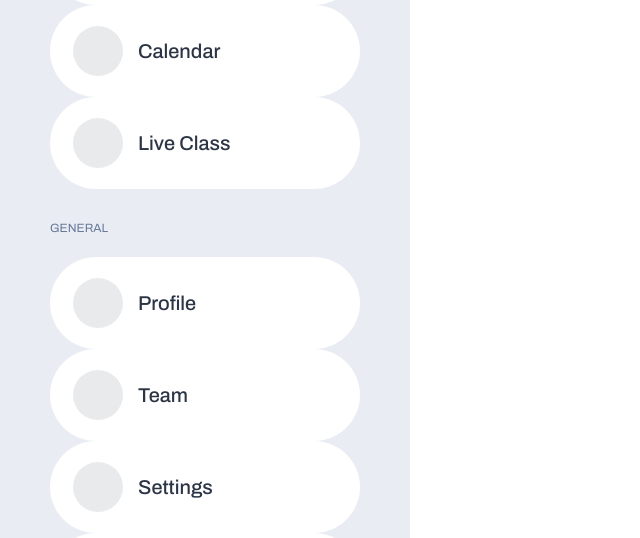
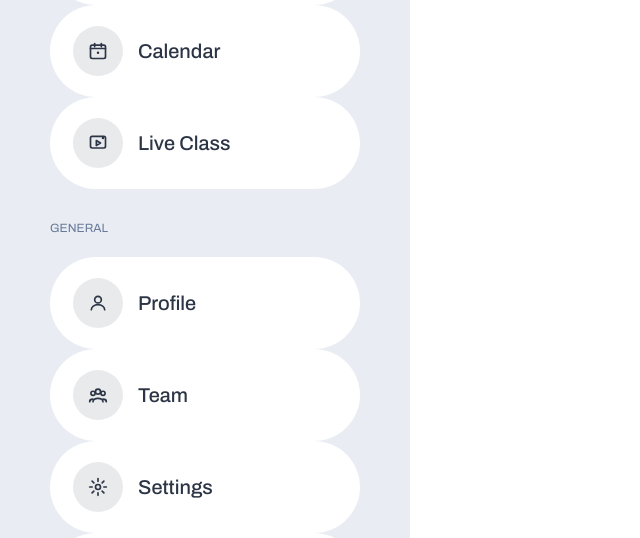
Before and after one commit to shiko-grupp1/shiko-webapp, a Next.js app: page / in a window 1280 px wide. Shown: the part 369-907 px from the top of the page, without its empty margins (0-640 px from the left). Built offline with nearby package versions, Linux system fonts and the light colour scheme.

Commit message:
add settings icon and complete sidebar icons

```diff
--- /dev/null
+++ b/src/app/components/icons/SettingsIcon.tsx
@@ -0,0 +1,68 @@
+export default function SettingsIcon() {
+  return (
+    <svg
+      width="20"
+      height="20"
+      viewBox="0 0 24 24"
+      fill="none"
+      xmlns="http://www.w3.org/2000/svg"
+    >
+      <circle
+        cx="12"
+        cy="12"
+        r="3"
+        stroke="currentColor"
+        strokeWidth="2"
+      />
+
+      <path
+        d="M12 2V5"
+        stroke="currentColor"
+        strokeWidth="2"
+        strokeLinecap="round"
+      />
+      <path
+        d="M12 19V22"
+        stroke="currentColor"
+        strokeWidth="2"
+        strokeLinecap="round"
+      />
+      <path
+        d="M4.93 4.93L7.05 7.05"
+        stroke="currentColor"
+        strokeWidth="2"
+        strokeLinecap="round"
+      />
+      <path
+        d="M16.95 16.95L19.07 19.07"
+        stroke="currentColor"
+        strokeWidth="2"
+        strokeLinecap="round"
+      />
+      <path
+        d="M2 12H5"
+        stroke="currentColor"
+        strokeWidth="2"
+        strokeLinecap="round"
+      />
+      <path
+        d="M19 12H22"
+        stroke="currentColor"
+        strokeWidth="2"
+        strokeLinecap="round"
+      />
+      <path
+        d="M4.93 19.07L7.05 16.95"
+        stroke="currentColor"
+        strokeWidth="2"
+        strokeLinecap="round"
+      />
+      <path
+        d="M16.95 7.05L19.07 4.93"
+        stroke="currentColor"
+        strokeWidth="2"
+        strokeLinecap="round"
+      />
+    </svg>
+  );
+}
--- a/src/app/components/sidebar/SideBar.tsx
+++ b/src/app/components/sidebar/SideBar.tsx
@@ -4,6 +4,12 @@ import { usePathname } from "next/navigation";
 import MenuListItem from "../shared/MenuItem/MenuListItem";
 import DashboardIcon from "../icons/dashboardIcon";
 import CoursesIcon from "../icons/CoursesIcon";
+import CalendarIcon from "../icons/CalendarIcon";
+import LiveClassIcon from "../icons/LiveClassIcon";
+import ProfileIcon from "../icons/ProfileIcon";
+import TeamIcon from "../icons/TeamIcon";
+import SettingsIcon from "../icons/SettingsIcon";
+import HelpCenterIcon from "../icons/HelpCenterIcon";
 
 export default function Sidebar() {
   const pathname = usePathname();
@@ -32,12 +38,14 @@ export default function Sidebar() {
         <MenuListItem
           href="/calendar"
           text="Calendar"
+          icon={<CalendarIcon />}
           isActive={pathname === "/calendar"}
         />
 
         <MenuListItem
           href="/live"
           text="Live Class"
+          icon={<LiveClassIcon />}
           isActive={pathname === "/live"}
         />
       </ul>
@@ -48,29 +56,33 @@ export default function Sidebar() {
         <MenuListItem
           href="/profile"
           text="Profile"
+          icon={<ProfileIcon />}
           isActive={pathname === "/profile"}
         />
 
         <MenuListItem
           href="/team"
           text="Team"
+          icon={<TeamIcon />}
           isActive={pathname === "/team"}
         />
 
         <MenuListItem
           href="/settings"
           text="Settings"
+          icon={<SettingsIcon />}
           isActive={pathname === "/settings"}
         />
 
         <MenuListItem
           href="/help"
           text="Help Center"
+          icon={<HelpCenterIcon />}
           isActive={pathname === "/help"}
         />
       </ul>
 
-      {/* logout kan du göra senare om ni vill */}
+
     </aside>
   );
 }
```
